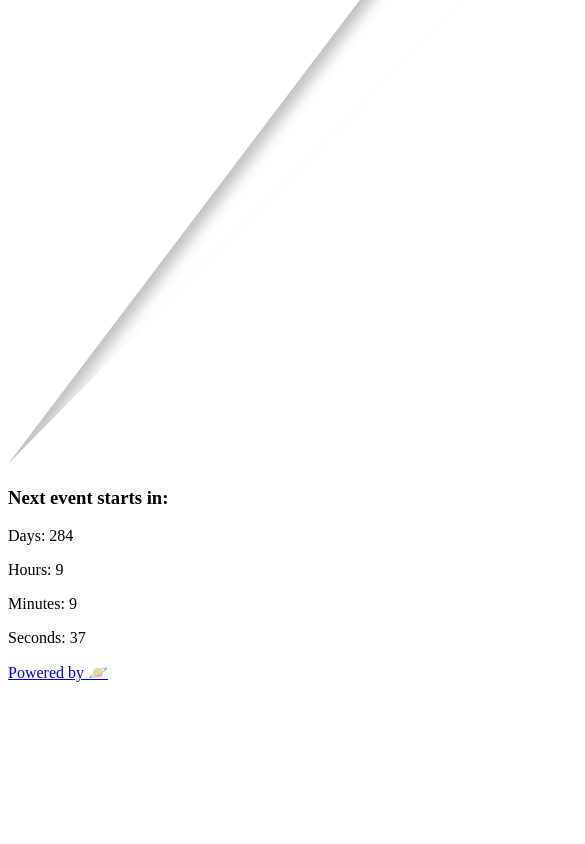
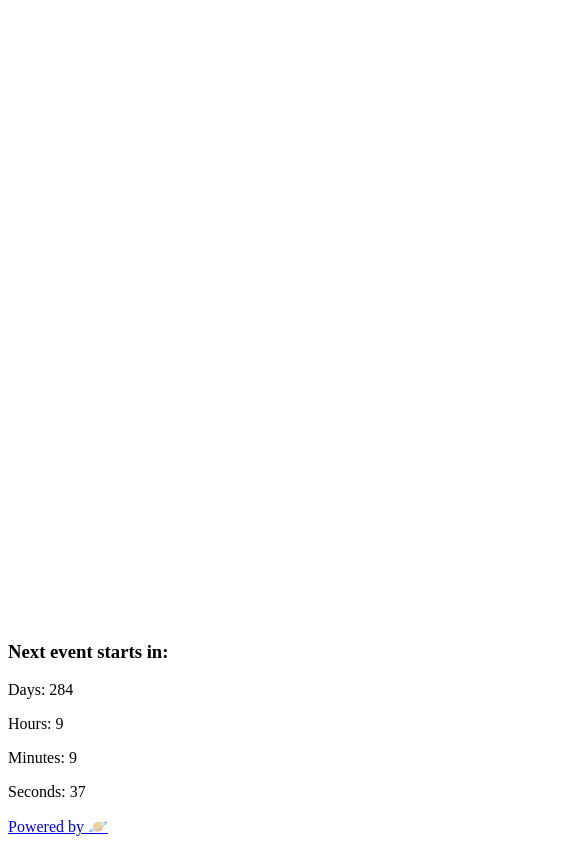
Before and after one commit to hendrikschafer/507, a Next.js app: page / in a window 390 px wide. Shown: the part 1144-1988 px from the top of the page, 585 px wide, since content can reach past the window. Before the commit the page ends 1834 px from the top, so only its background shows below. Built offline with nearby package versions, Linux system fonts and the light colour scheme.

Commit message:
new design

```diff
--- a/pages/index.js
+++ b/pages/index.js
@@ -18,20 +18,15 @@ export default function Home() {
       const difference = target.getTime() - now.getTime();
 
       var d = Math.floor(difference / (1000 * 60 * 60 * 24));
-      //if (d < 10){d = "0" + d.toString()}
       setDays(d);
 
       var h = Math.floor((difference % (1000 * 60 * 60 * 24)) / (1000 * 60 * 60));
-      //if (h < 10){h = "0" + h.toString()}
       setHours(h);
 
       var m = Math.floor((difference % (1000 * 60 * 60)) / (1000 * 60));
-      //if (m < 10){m = "0" + m.toString()}
       setMinutes(m);
 
       var s = Math.floor((difference % (1000 * 60)) / 1000);
-      //if (s < 10){s = "0" + s.toString()}
-
       setSeconds(s);
 
       if (d <= 0 && h <= 0 && m <= 0 && s <= 0) {
@@ -44,34 +39,36 @@ export default function Home() {
 
 
   return (
-    <div className="dark:text-white dark:bg-gray-900 flex flex-col items-center justify-center min-h-screen">
+    <div className="dark:text-white dark:bg-gray-900 flex flex-col items-center justify-center min-h-full min-h-full max-w-none">
       <Head>
         <title>507</title>
         <link rel="icon" href="/favicon.ico" />
       </Head>
-      <main className="flex flex-col justify-center w-full flex-1 p-4 text-center max-w-4xl">
-        <div className="flex items-center flex-wrap justify-around max-w-3xl w-full mx-auto shadow-inner">
-          <img src="/507Logo2.png" alt="Picture of Food Maniac 3000 Logo"/>
+
+      <main className="min-w-full max-w-full min-h-full text-center">
+        <video autoPlay loop muted className="absolute z-0 w-auto min-w-full min-h-full max-w-none">
+          <source src="/giphy.mp4" type="video/mp4"/>
+          Your browser does not support the video tag.
+        </video>
+
+        <div className="grid grid-cols-1 justify-center object-center m-16 lg:mx-96 inset-0">
+          <img className="z-40 w-auto inset-0" src="/507Logo3.png" alt="Picture of Nirvana" />
+
+          <div className="grid grid-cols-1 z-40 inset-0">
+            <h3 className="md:text-2xl text-xl text-left">Next event starts in:</h3>
+            <p className="md:text-6xl text-4xl font-bold text-left">Days: {days}</p>
+            <p className="md:text-6xl text-4xl font-bold text-left">Hours: {hours}</p>
+            <p className="md:text-6xl text-4xl font-bold text-left">Minutes: {minutes}</p>
+            <p className="md:text-6xl text-4xl font-bold text-left">Seconds: {seconds}</p>
+          </div>
         </div>
 
-        <div className="m-16 items-center grid-flow-col">
-          <h3 className="md:text-2xl text-xl text-left">Next event starts in:</h3>
-          <p className="md:text-6xl text-4xl font-bold text-left">Days: {days}</p>
-          <p className="md:text-6xl text-4xl font-bold text-left">Hours: {hours}</p>
-          <p className="md:text-6xl text-4xl font-bold text-left">Minutes: {minutes}</p>
-          <p className="md:text-6xl text-4xl font-bold text-left">Seconds: {seconds}</p>
+        <div className="grid-flow-col inset-x-0 bottom-0 z-40">
+          <a className="z-40" href="https://www.narth.co.uk" target="_blank" rel="noopener noreferrer">
+            Powered by 🪐
+          </a>
         </div>
       </main>
-      <footer className="flex items-center justify-center w-full h-12 shadow-inner">
-        <a
-          className="flex items-center justify-center"
-          href="https://www.narth.co.uk"
-          target="_blank"
-          rel="noopener noreferrer"
-        >
-          Powered by 🪐
-        </a>
-      </footer>
     </div>
   )
 }
```
Also changed, not shown: tailwind.config.js (+14 -1 lines), public/507Logo3.png (added), 1 other file (tests, documents, lock files or other folders).
